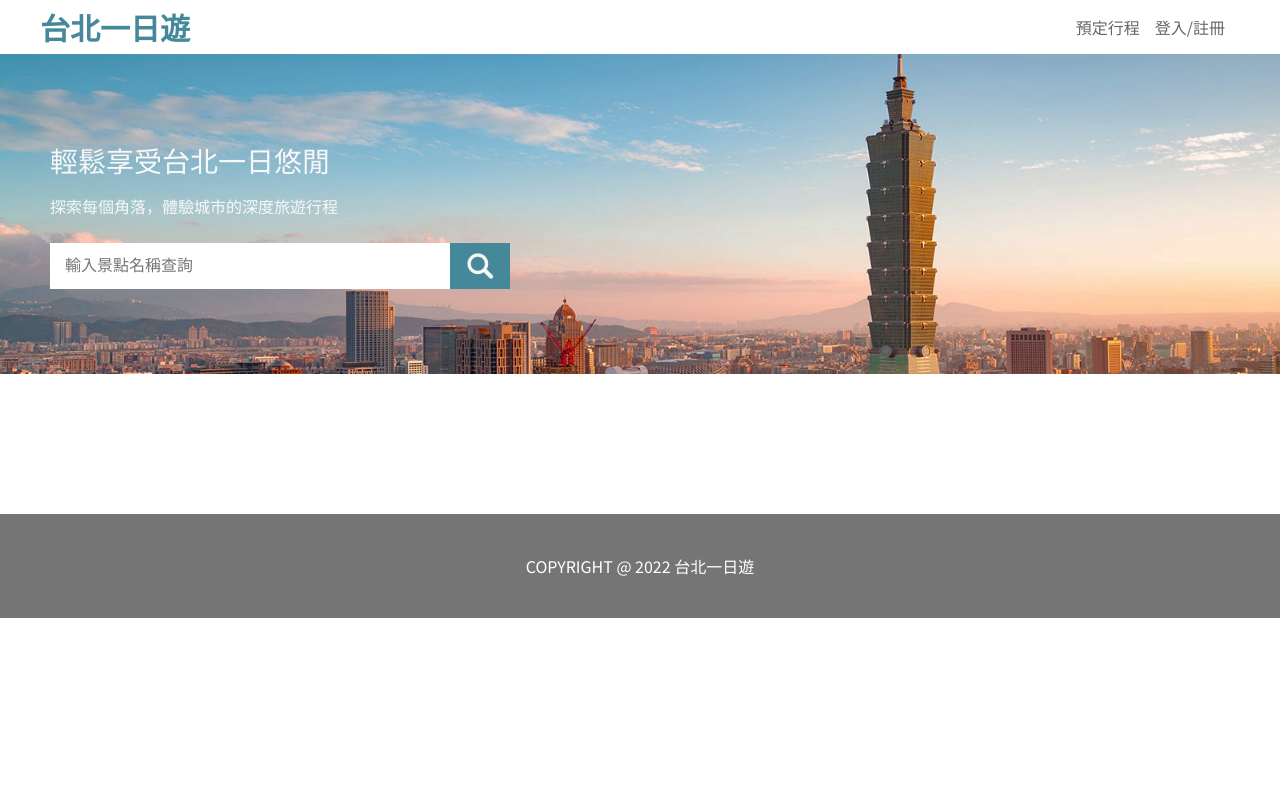
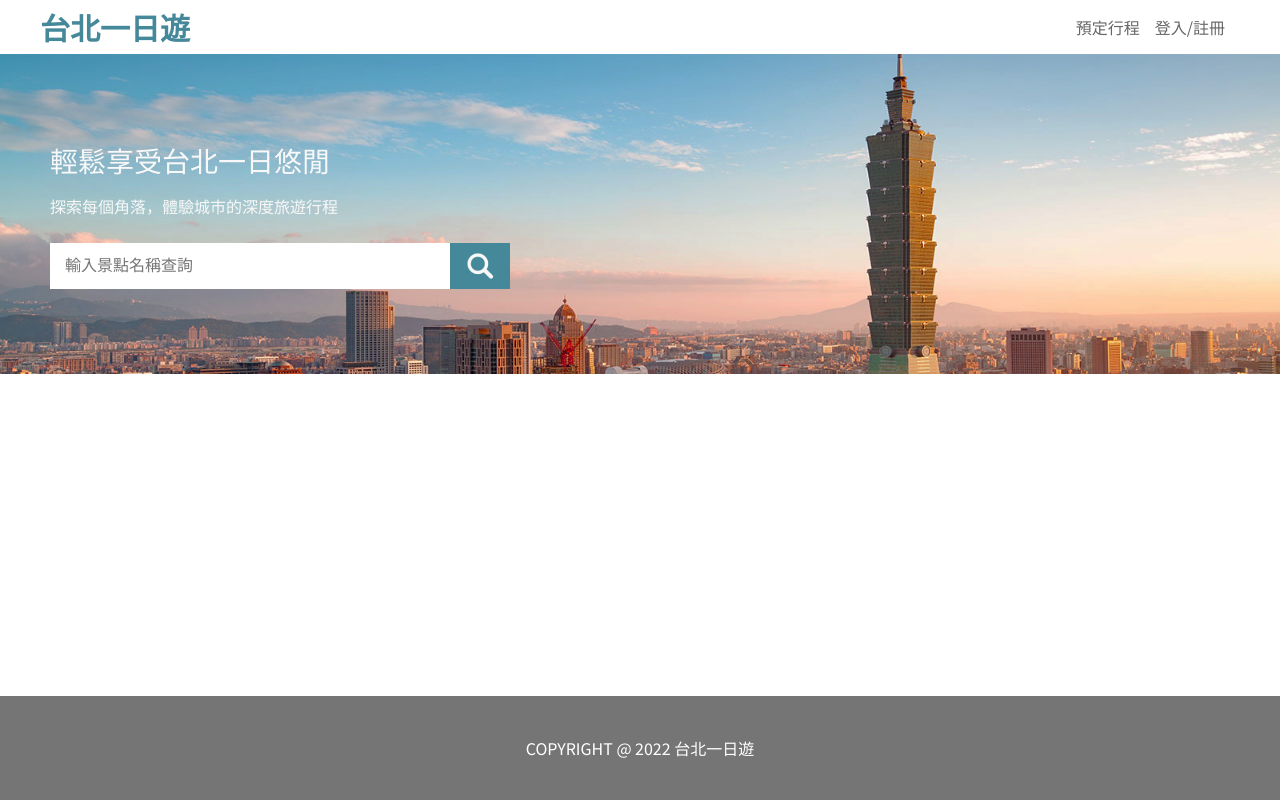
Before and after one commit to pcchou1997/Taipei-day-trip, a Flask app: page / in a window 1280 px wide. Run offline with Flask 2, Linux system fonts and the light colour scheme; data that the repository does not hold is empty.

Commit message:
week-7 stick footer on the bottom

```diff
--- a/static/css/index.css
+++ b/static/css/index.css
@@ -14,7 +14,6 @@ body {
     border: 0;
     height: 100%;
     font-family: 'Noto Sans TC', '微軟正黑體', sans-serif;
-    ;
 }
 
 /* ==================================================
@@ -39,12 +38,9 @@ body {
 .logo {
     color: #448899;
     font-size: 30px;
-    line-height: 34px;
     font-weight: bold;
     text-decoration: none;
     width: 150px;
-    height: 34px;
-
 }
 
 .menu {
@@ -265,9 +261,6 @@ body {
     margin: 0px;
     color: #757575;
     font-size: 16px;
-
-    /* border: 1px; */
-    /* border-color: gray; */
 }
 
 .site_category {
@@ -290,21 +283,39 @@ body {
                     footer
 ===================================================*/
 
-
 .footer {
     width: 100%;
     height: 104px;
+    /* position: relative;
+    bottom: -100px; */
     display: flex;
     justify-content: center;
     align-items: center;
     background-color: #757575;
-    margin: 55px 0px 0px 0px;
-
 }
 
 .footer div {
     font-size: 16px;
     color: #FFFFFF;
+}
+
+body {
+    display: flex;
+    flex-direction: column;
+    min-height: 100vh;
+}
+
+footer {
+    flex-grow: 0;
+    flex-shrink: 0;
+    flex-basis: auto;
+}
+
+.main {
+    flex-grow: 1;
+    flex-shrink: 0;
+    flex-basis: auto;
+    padding-bottom: 40px;
 }
 
 @media screen and (max-width: 1200px) {
@@ -340,7 +351,6 @@ body {
         padding-top: 62.5%;
         height: auto;
     }
-
 }
 
 @media screen and (max-width: 600px) {
--- a/static/css/thankyou.css
+++ b/static/css/thankyou.css
@@ -21,7 +21,7 @@
     width: 100px;
     height: 50px;
     background-color: #448899;
-    padding: 15px 18px;
+    padding: 14px 18px;
     border: none;
     border-radius: 5px;
     color: white;
@@ -32,12 +32,10 @@
 
 .goIndex:hover {
     opacity: 0.8;
-
 }
 
 @media screen and (max-width: 1000px) {
     .thankyou {
         width: 100%;
     }
-
 }
--- a/templates/booking.html
+++ b/templates/booking.html
@@ -12,6 +12,8 @@
 </head>
 
 <body>
+
+    <div class="main">
         <!-- 導覽列 -->
         <nav class="navbar">
             <div class="navbar-content">
@@ -101,14 +103,15 @@
                 </div>
             </div>
         </div>
-
         <!-- 主內容end -->
+    </div>
 
     <!-- footer -->
     <footer class="footer">
         <div>COPYRIGHT @ 2022 台北一日遊</div>
     </footer>
     <!-- footer end-->
+
     <script src="https://js.tappaysdk.com/sdk/tpdirect/v5.14.0"></script>
     <script src="../static/js/login.js"></script>
     <script src="../static/js/booking.js"></script>
--- a/templates/index.html
+++ b/templates/index.html
@@ -11,6 +11,8 @@
 </head>
 
 <body>
+
+    <div class="main">
         <!-- 導覽列 -->
         <nav class="navbar">
             <div class="navbar-content">
@@ -41,6 +43,7 @@
                 </div>
             </div>
         </div>
+        <!-- welcome end-->
         <!-- 登入 -->
         <div class="signin">
             <div class="signin_head"></div>
@@ -114,6 +117,7 @@
         </div> -->
         </div>
         <!-- 主內容end -->
+    </div>
 
     <!-- footer -->
     <footer class="footer">
@@ -123,6 +127,7 @@
 
     <script type="text/javascript" src="../static/js/index.js"></script>
     <script type="text/javascript" src="../static/js/login.js"></script>
+
 </body>
 
 </html>
--- a/templates/thankyou.html
+++ b/templates/thankyou.html
@@ -12,6 +12,8 @@
 </head>
 
 <body>
+
+    <div class="main">
         <!-- 導覽列 -->
         <nav class="navbar">
             <div class="navbar-content">
@@ -67,12 +69,14 @@
             </div>
         </div>
         <!-- 主內容end -->
+    </div>
 
     <!-- footer -->
     <footer class="footer">
         <div>COPYRIGHT @ 2022 台北一日遊</div>
     </footer>
     <!-- footer end-->
+
     <script src="../static/js/thankyou.js"></script>
     <script src="../static/js/login.js"></script>
 
```
Also changed, not shown: static/css/attraction.css (+21 -12 lines), static/css/booking.css (+1 -8 lines), templates/attraction.html (+7 -3 lines). Lines whose indentation alone changed are shown as unchanged.
